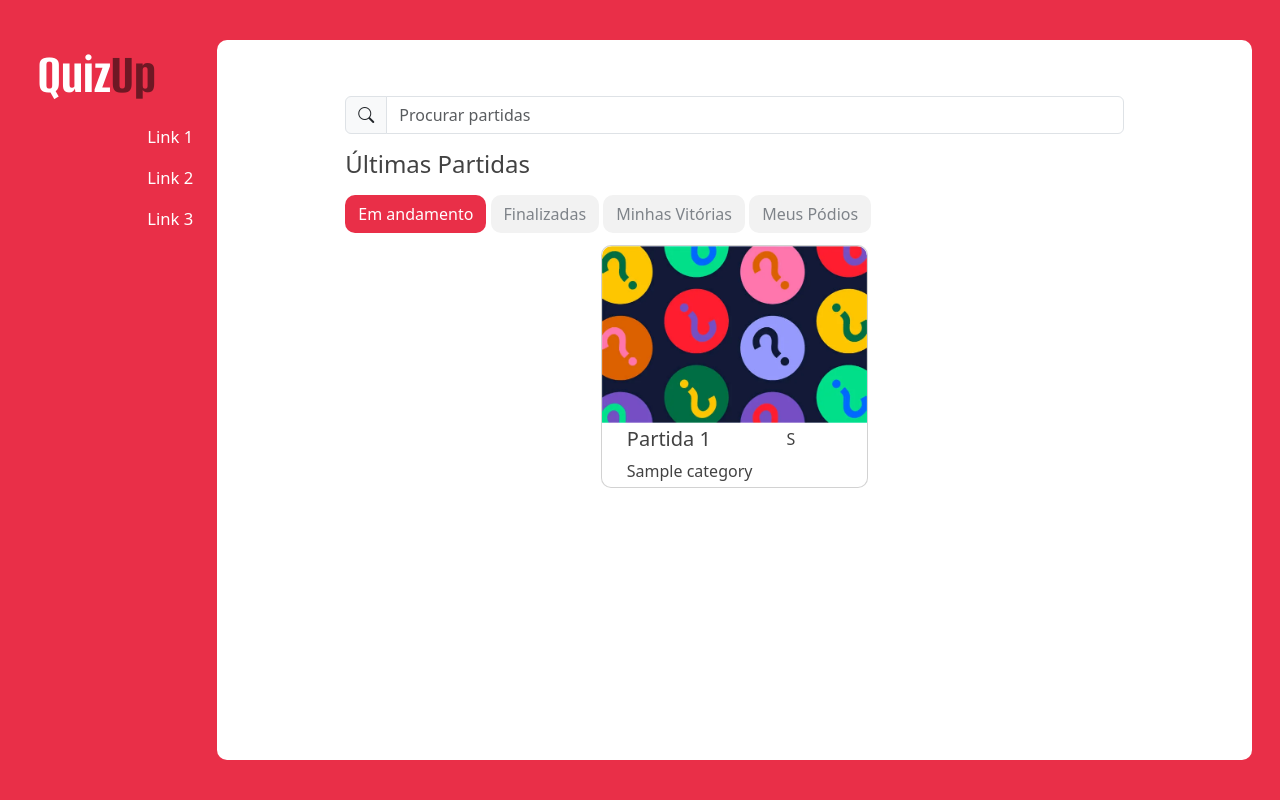
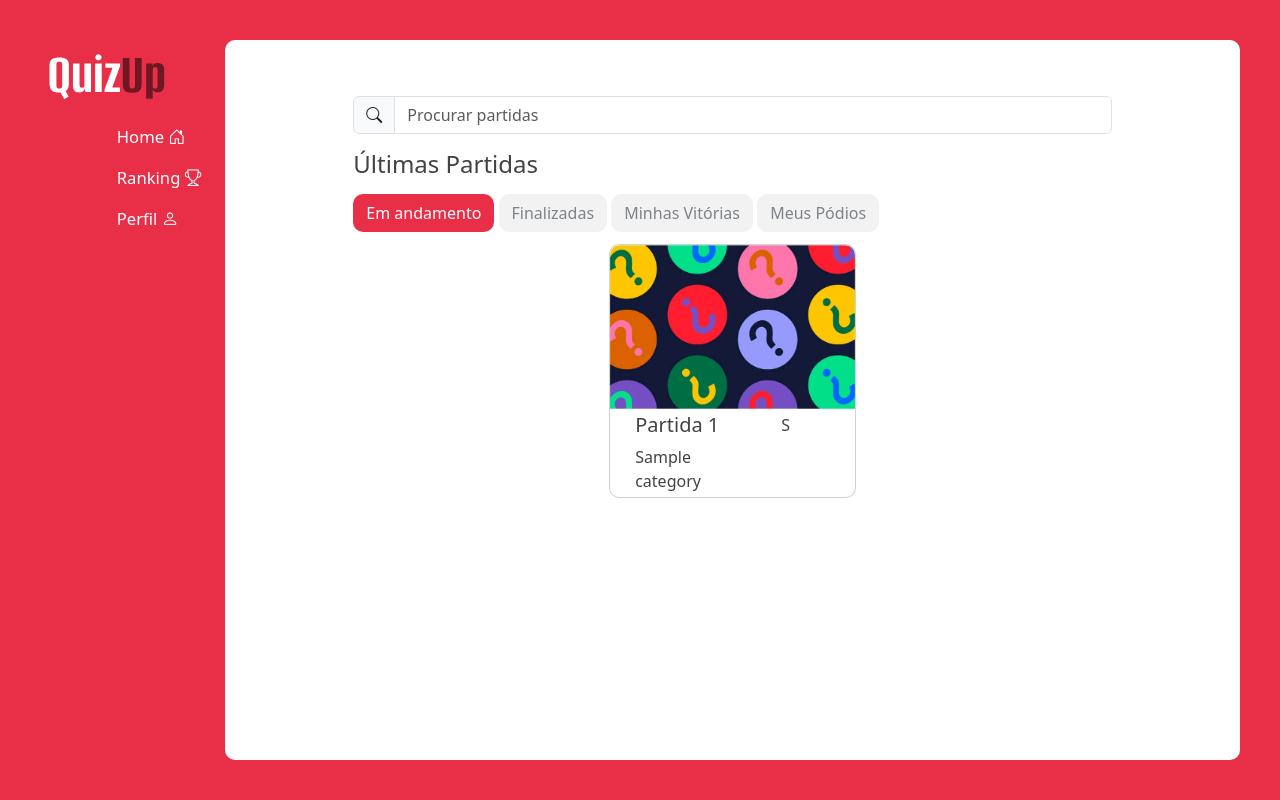
Before and after one commit to HPedroSilva/quizup, a Django app: page /mainapp/ in a window 1280 px wide. Run offline with Django 4.2, Linux system fonts and the light colour scheme; a user stored in the database is signed in; tables that the repository leaves empty hold one stand-in row (values such as "Sample post").

Commit message:
Ajustes na estrutura do template base para utilizar o conteúdo dentro do container bootstrap.

```diff
--- a/mainApp/templates/base.html
+++ b/mainApp/templates/base.html
@@ -10,15 +10,34 @@
         <title>QuizUp</title>
         <link href="https://cdn.jsdelivr.net/npm/bootstrap@5.3.0/dist/css/bootstrap.min.css" rel="stylesheet" integrity="sha384-9ndCyUaIbzAi2FUVXJi0CjmCapSmO7SnpJef0486qhLnuZ2cdeRhO02iuK6FUUVM" crossorigin="anonymous">
         <link rel="stylesheet" href="https://cdn.jsdelivr.net/npm/bootstrap-icons@1.10.5/font/bootstrap-icons.css">
-        {% block css %}
-        {% endblock css %}
-        {% block js %}{% endblock js %}
+        {% block statics %}
+            <style>
+                body {
+                    background-color: #E92F48;
+                }
+                @font-face {
+                    font-family: alumniSans;
+                    src: url({% static 'mainApp/fonts/AlumniSans-Bold.ttf' %});
+                }
+                .quizup {
+                    color: white;
+                    font-size: 4.5vw;
+                    font-family: alumniSans;
+                    align-self: center;
+                }
+                .quizup span {
+                    color: #6e1824;
+                }
+                a {
+                    text-decoration: none;
+                    color: inherit;
+                }
+            </style>
+        {% endblock statics %}
     </head>
 
     <body>
-        <div class="row">
-            {% block navbar %}
-            {% endblock navbar %}
+        <div class="container-fluid">
             {% block content %}
             {% endblock content %}
         </div>
--- a/mainApp/templates/home.html
+++ b/mainApp/templates/home.html
@@ -2,24 +2,9 @@
 
 {% load static %}
 
-{% block css %}
+{% block statics %}
+    {{ block.super }}
     <style>
-        body {
-            background-color: #E92F48;
-        }
-        @font-face {
-            font-family: alumniSans;
-            src: url({% static 'mainApp/fonts/AlumniSans-Bold.ttf' %});
-            }
-        .quizup {
-            color: white;
-            font-size: 4.5vw;
-            font-family: alumniSans;
-            align-self: center;
-        }
-        .quizup span {
-            color: #6e1824;
-        }
         .navb {
             height: 100vh;
             padding: 5vh 0 0 0;
@@ -41,7 +26,7 @@
             font-size: 1.3vw;
         }
         .card-match {
-            width: 33.3% !important;
+            width: 31.5% !important;
             padding: 0;
             border-radius: 10px;
             color: #424242;
@@ -76,33 +61,28 @@
         .img-match {
             border-radius: 10px 10px 0 0;
         }
-        a {
-            text-decoration: none;
-            color: inherit;
-        }
     </style>
-{% endblock css %}
-{% block js %}{% endblock js %}
-
+{% endblock statics %}
+{% block content %}
+    <div class="row">
+        <div class="col-md-2">
             {% block navbar %}
-    <div class="col-md-2">
                 <nav class="nav navb flex-column">
                     <h1 class="quizup">Quiz<span>Up</span></h1>
                     <ul class="navbar-nav">
                         <li class="nav-item">
-                    <a class="nav-link" href="#">Link 1</a>
+                            <a class="nav-link" href="#">Home <i class="bi bi-house-door"></i></a>
                         </li>
                         <li class="nav-item">
-                    <a class="nav-link" href="#">Link 2</a>
+                            <a class="nav-link" href="#">Ranking <i class="bi bi-trophy"></i></a>
                         </li>
                         <li class="nav-item">
-                    <a class="nav-link" href="#">Link 3</a>
+                            <a class="nav-link" href="#">Perfil <i class="bi bi-person"></i></a>
                         </li>
                     </ul>
                 </nav>
+            {% endblock navbar %}
         </div>
-{% endblock navbar %}
-{% block content %}
         <div class="col-md-10 box-board-content">
             <div id="board-content">
                 <div class="row">
@@ -140,4 +120,5 @@
                 </div>
             </div>
         </div>
+    </div>
 {% endblock content %}
```
Lines whose indentation alone changed are shown as unchanged.
